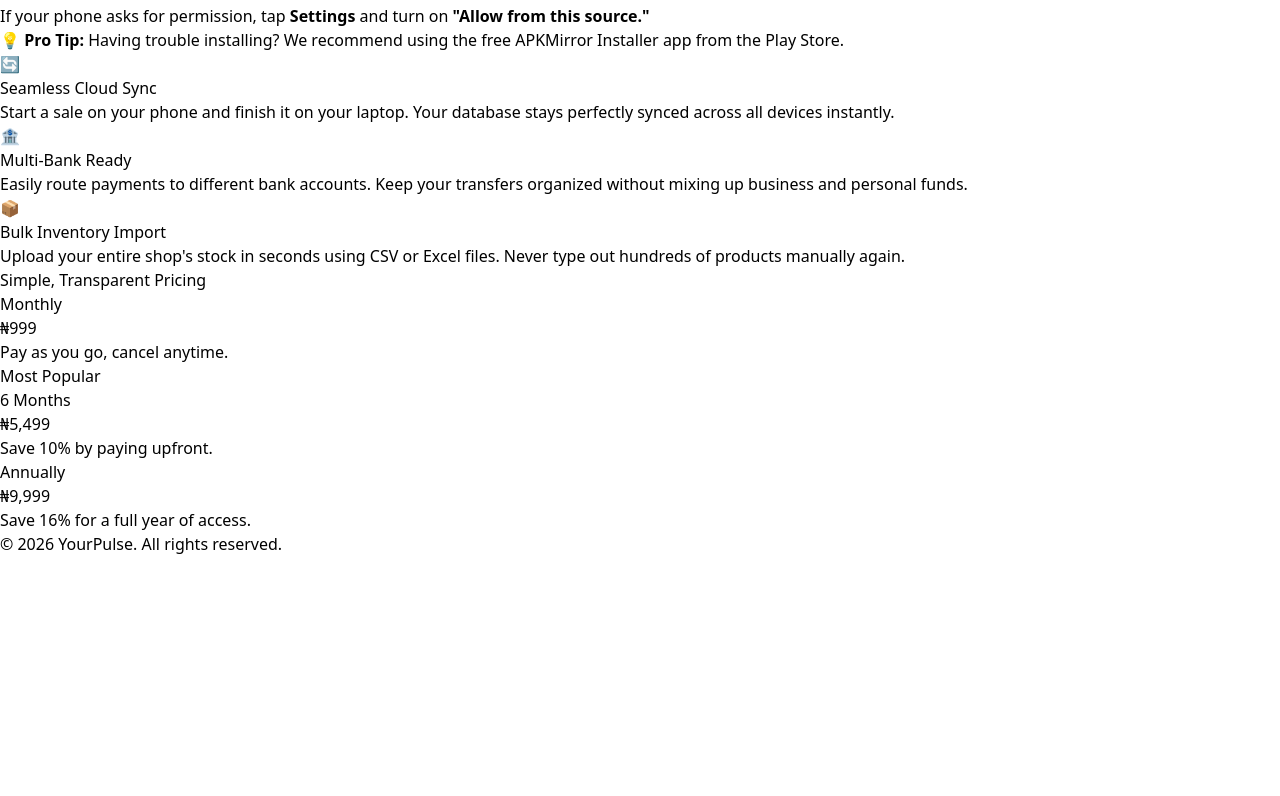
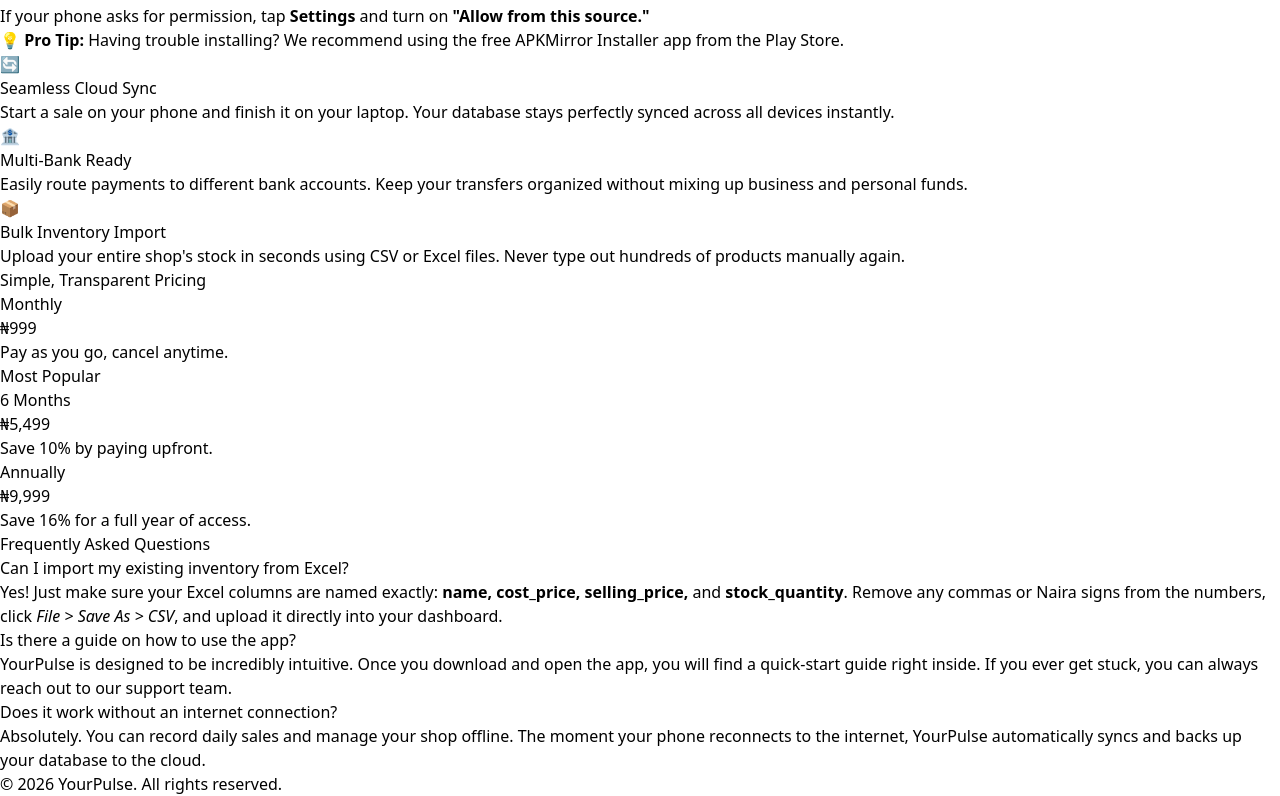
Before and after one commit to BesternHomes/yourpulse-landing, a React (Vite) app: page / in a window 1280 px wide. Shown: the part 1660-2456 px from the top of the page. Before the commit the page ends 2216 px from the top, so only its background shows below. Built offline with nearby package versions, Linux system fonts and the light colour scheme.

Commit message:
Added FAQ section

```diff
--- a/src/App.jsx
+++ b/src/App.jsx
@@ -163,6 +163,37 @@ export default function LandingPage() {
         </div>
       </section>
 
+      {/* FAQ Section */}
+      <section className="py-20 bg-slate-50 border-t border-slate-200">
+        <div className="max-w-4xl mx-auto px-6">
+          <h2 className="text-3xl font-extrabold text-center text-slate-900 mb-12">Frequently Asked Questions</h2>
+          <div className="space-y-6">
+
+            <div className="bg-white p-8 rounded-2xl shadow-sm border border-slate-100 transition-all duration-300 hover:shadow-md hover:-translate-y-1">
+              <h4 className="text-lg font-bold text-slate-900 mb-3">Can I import my existing inventory from Excel?</h4>
+              <p className="text-slate-600 leading-relaxed">
+                Yes! Just make sure your Excel columns are named exactly: <strong>name, cost_price, selling_price,</strong> and <strong>stock_quantity</strong>. Remove any commas or Naira signs from the numbers, click <em>File &gt; Save As &gt; CSV</em>, and upload it directly into your dashboard.
+              </p>
+            </div>
+
+            <div className="bg-white p-8 rounded-2xl shadow-sm border border-slate-100 transition-all duration-300 hover:shadow-md hover:-translate-y-1">
+              <h4 className="text-lg font-bold text-slate-900 mb-3">Is there a guide on how to use the app?</h4>
+              <p className="text-slate-600 leading-relaxed">
+                YourPulse is designed to be incredibly intuitive. Once you download and open the app, you will find a quick-start guide right inside. If you ever get stuck, you can always reach out to our support team.
+              </p>
+            </div>
+
+            <div className="bg-white p-8 rounded-2xl shadow-sm border border-slate-100 transition-all duration-300 hover:shadow-md hover:-translate-y-1">
+              <h4 className="text-lg font-bold text-slate-900 mb-3">Does it work without an internet connection?</h4>
+              <p className="text-slate-600 leading-relaxed">
+                Absolutely. You can record daily sales and manage your shop offline. The moment your phone reconnects to the internet, YourPulse automatically syncs and backs up your database to the cloud.
+              </p>
+            </div>
+
+          </div>
+        </div>
+      </section>
+
       {/* Footer */}
       <footer className="bg-slate-900 text-slate-400 py-8 text-center text-sm">
         <p>© 2026 YourPulse. All rights reserved.</p>
```
